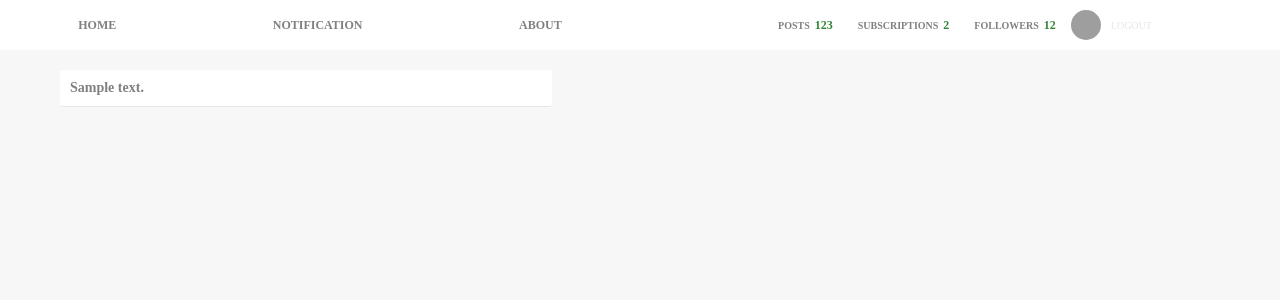
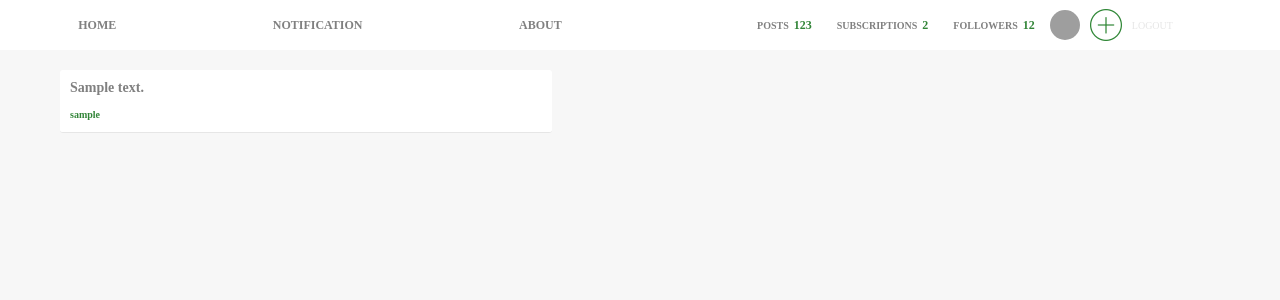
Before and after one commit to YauheniRusinchuk/something_for_django, a Django app: page / in a window 1280 px wide. Shown: the top 300 px of the page. Run offline with Django 3.2, Linux system fonts and the light colour scheme; a user stored in the database is signed in; tables that the repository leaves empty hold one stand-in row (values such as "Sample post"); some web fonts are replaced; grey boxes are pictures that could not be loaded.

Commit message:
add icon plus

```diff
--- a/src/static/css/style.css
+++ b/src/static/css/style.css
@@ -119,8 +119,9 @@ body {
     align-items: center;
 }
 
-.header_user_info a img {
+.header_user_info a .avatar {
     border-radius: 50%;
+    margin-right: 10px;
 }
 
 .container_posts {
@@ -219,3 +220,14 @@ body {
     color: grey;
     font-weight: bold;
 }
+
+.info_author {
+    margin-top: 10px;
+}
+
+.info_author a {
+    text-decoration: none;
+    color: #328538;
+    font-size: 10px;
+    font-weight: bold;
+}
--- a/src/templates/header.html
+++ b/src/templates/header.html
@@ -1,3 +1,4 @@
+{% load static %}
 <div class="header_container">
     <div class="header_menu">
         <a href="#">Home</a>
@@ -9,8 +10,9 @@
         <p>subscriptions <a href="">2</a></p>
         <p>followers <a href="">12</a></p>
         <a href="">
-            <img src="https://pp.userapi.com/c845521/v845521265/1958c1/Pwk8qgTbAog.jpg" width="30" height="30" />
+            <img class='avatar' src="https://pp.userapi.com/c845521/v845521265/1958c1/Pwk8qgTbAog.jpg" width="30" height="30" />
         </a>
+        <img src="{% static 'assets/plus.png' %}" alt="">
         <a class='btn_exit' href="{% url 'exit:exit_page' %}">logout</a>
     </div>
 </div>
--- a/src/templates/home/index.html
+++ b/src/templates/home/index.html
@@ -7,6 +7,9 @@
             {% for twit in twits %}
                 <div class="item">
                     <p>{{twit.text}}</p>
+                    <div class="info_author">
+                        <a href="">{{twit.profile.login}}</a>
+                    </div>
                 </div>
             {% endfor %}
         </div>
```
Also changed, not shown: src/static/assets/plus.png (added).
